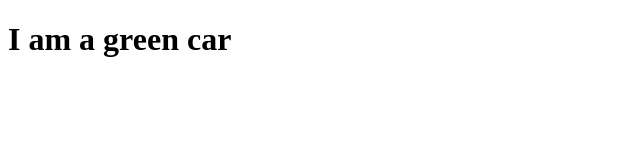
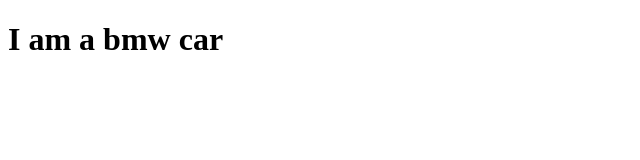
Before and after one commit to hemmad777/react-learning, a React (Vite) app: page / in a window 1280 px wide. Shown: the top 160 px of the page, without its empty margins (0-640 px from the left). Built offline with nearby package versions, Linux system fonts and the light colour scheme.

Commit message:
Now tryed constroctor with react component with super props

```diff
--- a/src/App.jsx
+++ b/src/App.jsx
@@ -1,9 +1,12 @@
 import React from "react";
 
 class Car extends React.Component{
+  constructor(props){
+    super(props)
+  }
   render(){
     return(
-      <h1>I am a {this.props.color} car</h1>
+      <h1>I am a {this.props.model} car</h1>
     )
   }
 }
--- a/src/main.jsx
+++ b/src/main.jsx
@@ -7,5 +7,5 @@
 // )
 
 createRoot(document.getElementById('sandy')).render(
-  <Car color ='green' />
+  <Car model ='bmw' />
 )
```
